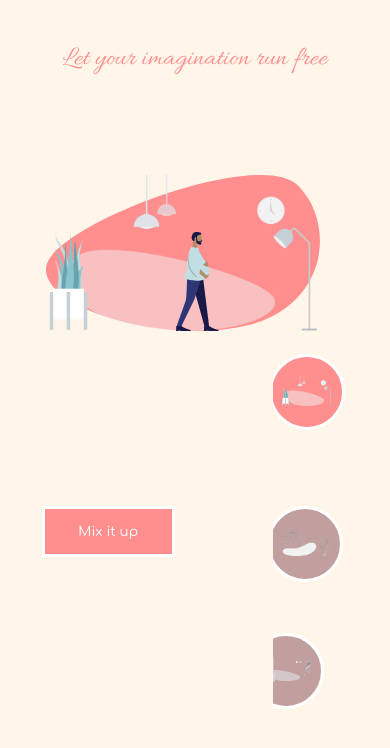
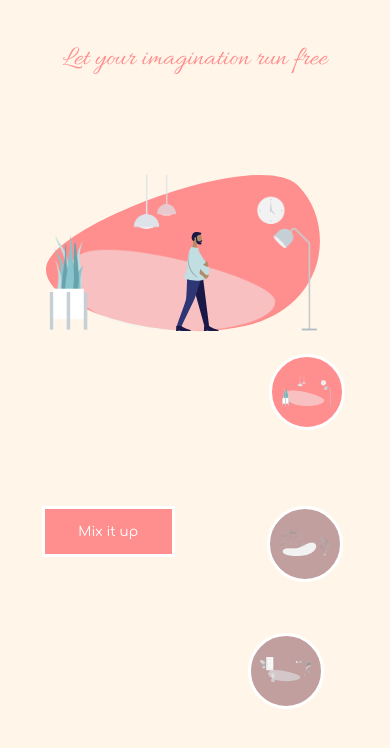
Before and after one commit to PAUVRE-Charlie/mixitup, a React (Create React App) app: page / in a window 390 px wide. Shown: the top 748 px of the page. Built offline with nearby package versions, Linux system fonts and the light colour scheme.

Commit message:
bug correted - menuContainer was too small on smartphone

```diff
--- a/src/styles/css/index.css
+++ b/src/styles/css/index.css
@@ -161,7 +161,8 @@ body {
   }
   .menuBackground {
     right: 10%;
-    height: 90%;
+    height: 100%;
+    width: 35%;
   }
   .menuBackground .changeBackgroundButton {
     width: 9vh;
--- a/src/styles/index.scss
+++ b/src/styles/index.scss
@@ -191,9 +191,9 @@ $backroundButtonRadius: 6vh;
     }
 
     .menuBackground {
-
         right: 10%;
-        height: 90%;
+        height: 100%;
+        width: 35%;
 
         .changeBackgroundButton {
             width: $backroundButtonRadius*3/2;
```
Also changed, not shown: 1 other file (tests, documents, lock files or other folders).
